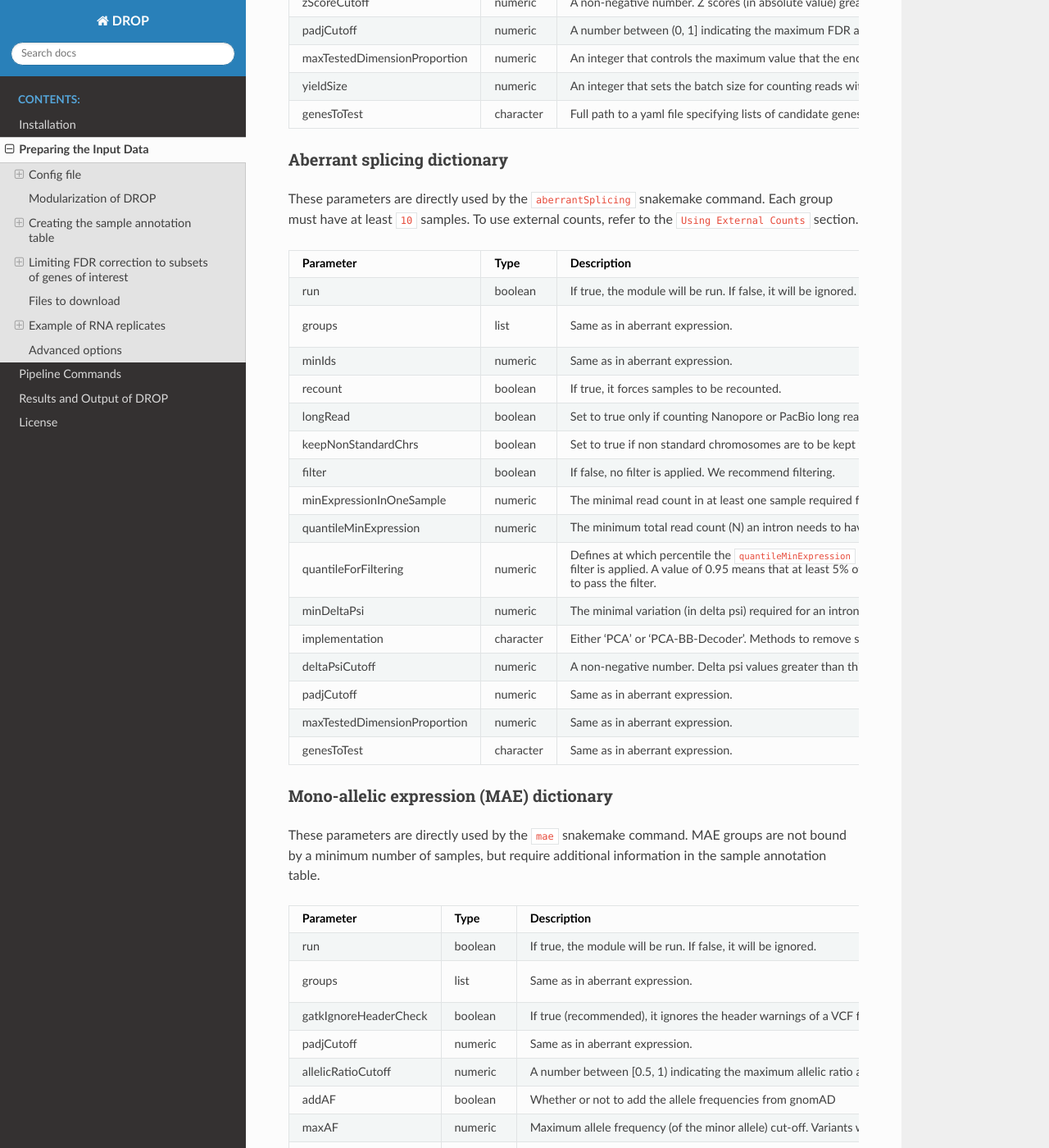
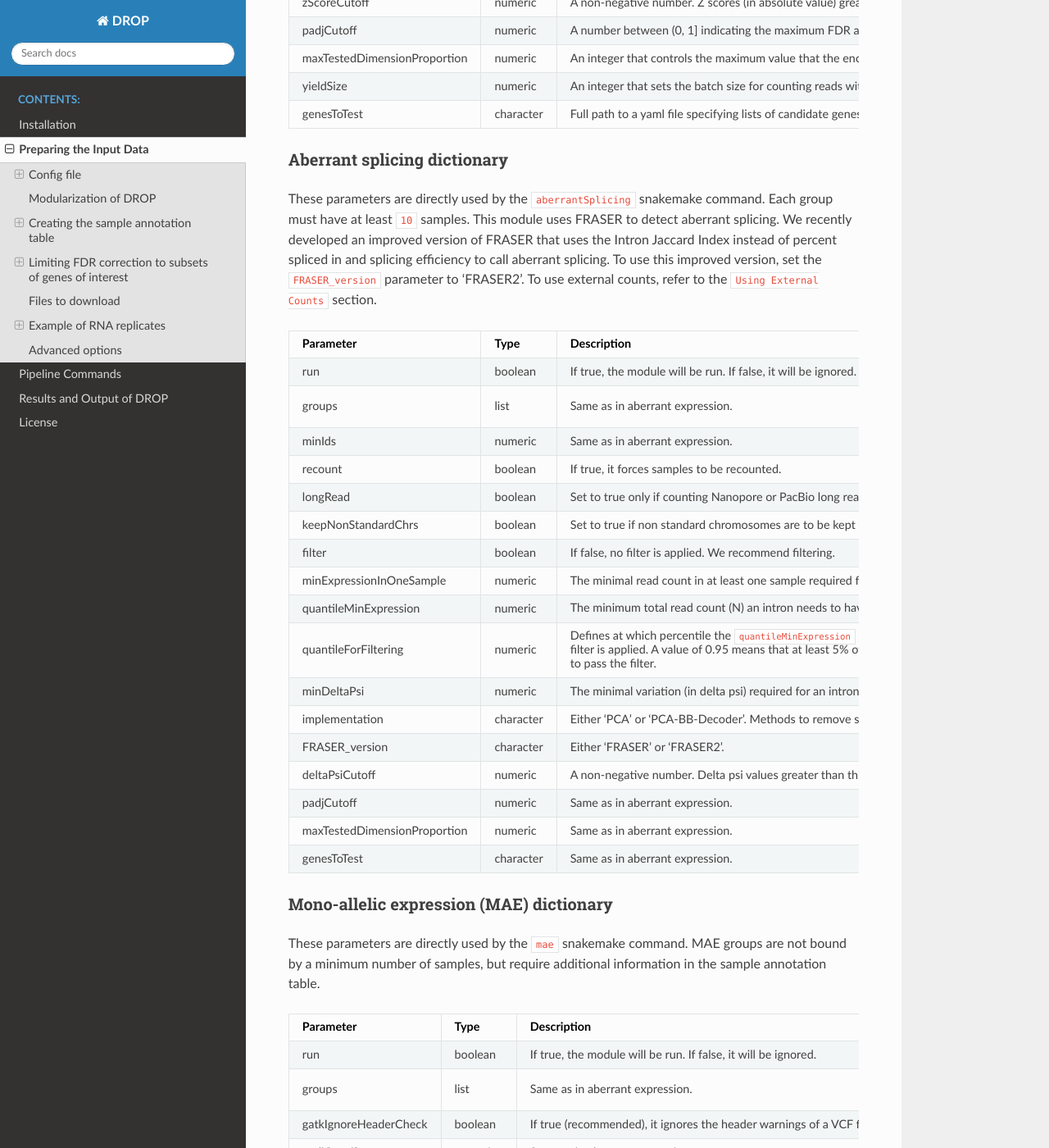
Before and after one commit to gagneurlab/drop, a Sphinx documentation site: the page built from docs/source/prepare.rst, in a window 1280 px wide and 1400 px high, scrolled down 2383 px. Shown: the whole window at 82% size. Built offline with Sphinx 7.4.7 and the Read the Docs theme 2.0.0, drawn with Linux system fonts in a browser that asks for light colours; pages that are not in the unit, such as notebooks, are missing from menus.

Commit message:
Update prepare.rst

```diff
--- a/docs/source/prepare.rst
+++ b/docs/source/prepare.rst
@@ -112,7 +112,10 @@ genesToTest                   character  Full path to a yaml file specifying lis
 Aberrant splicing dictionary
 ++++++++++++++++++++++++++++
 These parameters are directly used by the ``aberrantSplicing`` snakemake command. Each group must have at least ``10``
-samples. To use external counts, refer to the ``Using External Counts`` section.
+samples. This module uses FRASER to detect aberrant splicing. We recently developed an improved version of FRASER that uses
+the Intron Jaccard Index instead of percent spliced in and splicing efficiency to call aberrant splicing. To use this improved version,
+set the ``FRASER_version`` parameter to 'FRASER2'.
+To use external counts, refer to the ``Using External Counts`` section.
 
 ============================  =========  =====================================================================================================================================================================================================================  ======
 Parameter                     Type       Description                                                                                                                                                                                                            Default/Examples
@@ -129,6 +132,7 @@ quantileMinExpression         numeric    The minimum total read count (N) an int
 quantileForFiltering          numeric    Defines at which percentile the ``quantileMinExpression`` filter is applied. A value of 0.95 means that at least 5% of the samples need to have a total read count N >= ``quantileMinExpression`` to pass the filter.  ``0.95``
 minDeltaPsi                   numeric    The minimal variation (in delta psi) required for an intron to pass the filter.                                                                                                                                        ``0.05``
 implementation                character  Either 'PCA' or 'PCA-BB-Decoder'. Methods to remove sample covariation in FRASER.                                                                                                                                      ``PCA``
+FRASER_version                character  Either 'FRASER' or 'FRASER2'.                                                                                                                                                                                          ``FRASER``
 deltaPsiCutoff                numeric    A non-negative number. Delta psi values greater than this cutoff are considered as outliers. Set to 0.1 when using FRASER2.                                                                                            ``0.3 # suggested by FRASER``
 padjCutoff                    numeric    Same as in aberrant expression.                                                                                                                                                                                        ``0.1``
 maxTestedDimensionProportion  numeric    Same as in aberrant expression.                                                                                                                                                                                        ``6``
```
